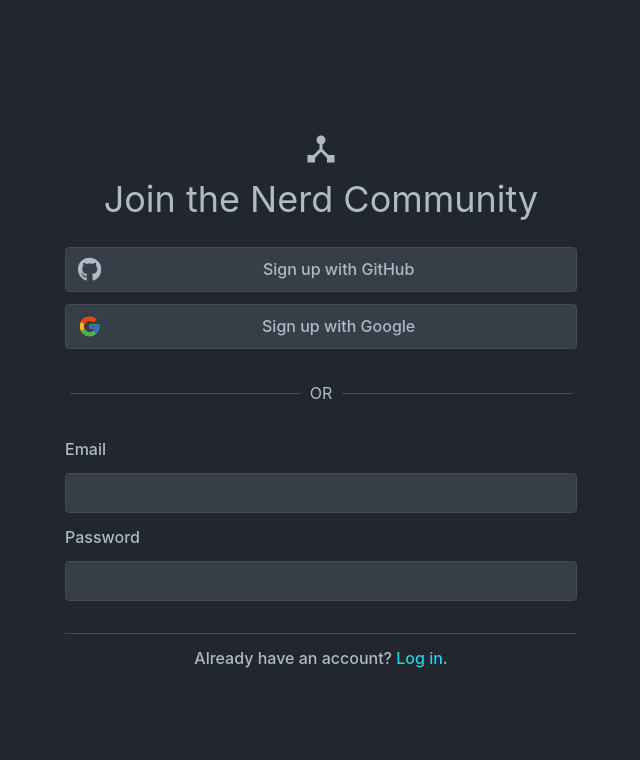
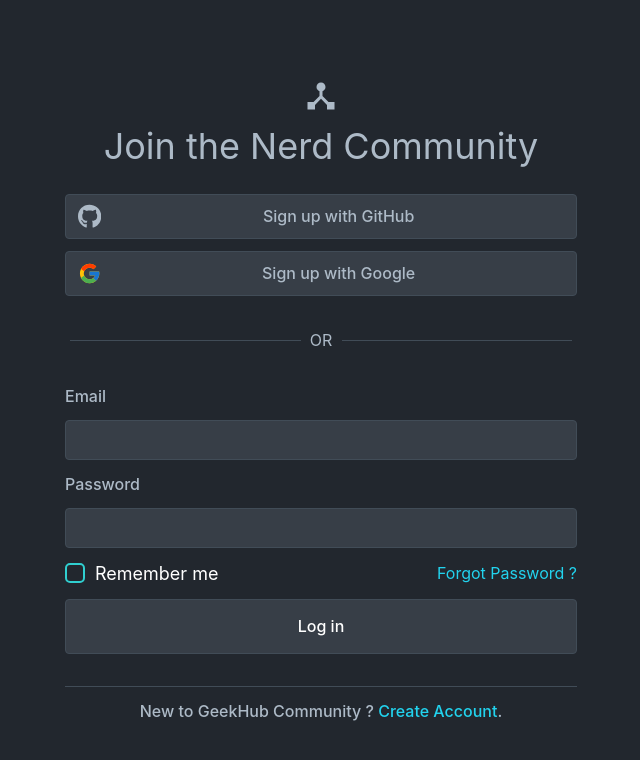
Before and after one commit to Sagni-prog/gitgeeks-frontend, a React (Vite) app: page /auth/login in a window 1280 px wide. Shown: the top 760 px of the page, without its empty margins (319-959 px from the left). Built offline with nearby package versions, Linux system fonts and the light colour scheme.

Commit message:
login ui issue fixed

```diff
--- a/src/App.css
+++ b/src/App.css
@@ -238,3 +238,46 @@
 .login{
   color: rgb(34 211 238);
 }
+
+
+/* check box */
+
+.cyberpunk-checkbox {
+  appearance: none;
+  width: 20px;
+  height: 20px;
+  border: 2px solid #30cfd0;
+  border-radius: 5px;
+  background-color: transparent;
+  display: inline-block;
+  position: relative;
+  margin-right: 10px;
+  cursor: pointer;
+}
+
+.cyberpunk-checkbox:before {
+  content: "";
+  background-color: #30cfd0;
+  display: block;
+  position: absolute;
+  top: 50%;
+  left: 50%;
+  transform: translate(-50%, -50%) scale(0);
+  width: 10px;
+  height: 10px;
+  border-radius: 3px;
+  transition: all 0.3s ease-in-out;
+}
+
+.cyberpunk-checkbox:checked:before {
+  transform: translate(-50%, -50%) scale(1);
+}
+
+.cyberpunk-checkbox-label {
+  font-size: 18px;
+  color: #fff;
+  cursor: pointer;
+  user-select: none;
+  display: flex;
+  align-items: center;
+}
--- a/src/components/Layout/auth/Login.jsx
+++ b/src/components/Layout/auth/Login.jsx
@@ -5,6 +5,8 @@
 import { FaGithub } from "react-icons/fa";
 import { FcGoogle } from "react-icons/fc";
 import { MdDeviceHub } from "react-icons/md";
+import { MdEmail } from "react-icons/md";
+
 
 
 const Login = () => {
@@ -71,9 +73,29 @@
                 paddingLeft: "20px",
               }}
           />
+
+          <div className='flex justify-between items-center content-center w-[100%]'>
+            <div className='flex justify-between items-center'>
+             <label class="cyberpunk-checkbox-label">
+                <input type="checkbox" class="cyberpunk-checkbox" />
+                Remember me
+              </label>
+             </div>
+             <a  href = '#' className='login text-cyan-400'>Forgot Password ?</a>
+          </div>
+
+          <Button
+              buttStyle = {{
+                  width: "100%",
+                  height: "55px",
+                  // backgroundColor: "rgb(34 211 238)",
+                  color: "#fff"
+              }}
+              title = "Log in"
+          />
           <div className='line w-[100%]'></div>
           <div>
-             <p className='color-primary font-medium'>Already have an account? <a  href = '#' className='login text-cyan-400'>Log in</a>.</p>
+             <p className='color-primary font-medium'>New to GeekHub Community ? <a  href = '#' className='login text-cyan-400'>Create Account</a>.</p>
           </div>
        </div>
     </div>
```
